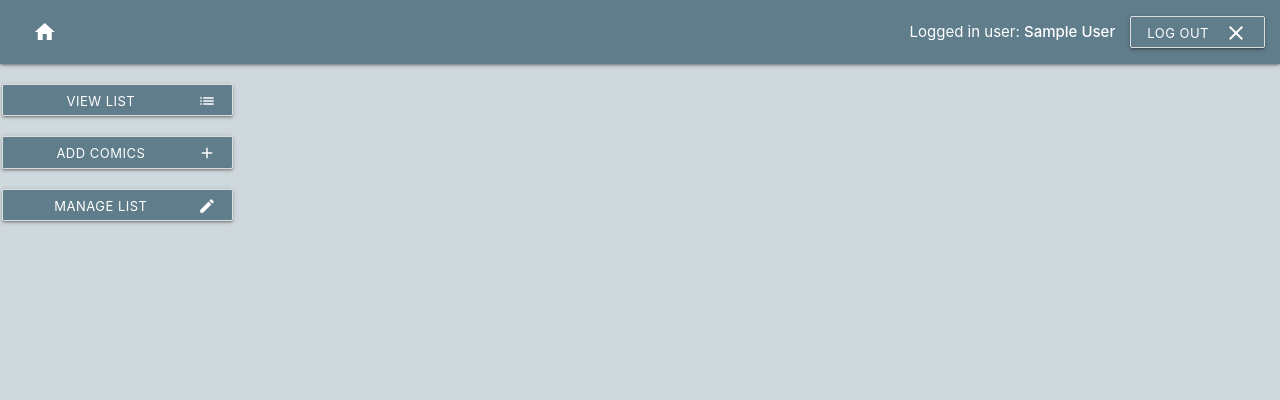
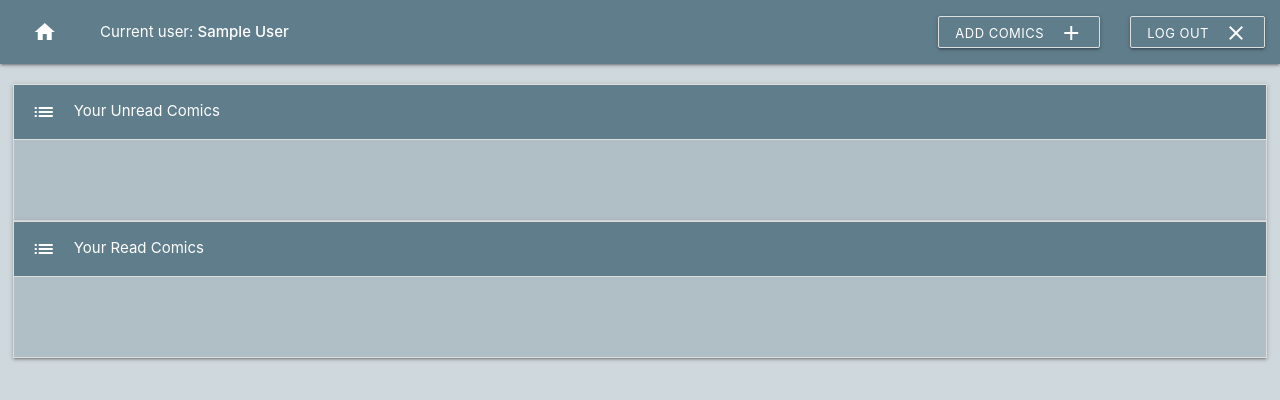
Before and after one commit to arjanvdmeij/msp-3-readlist, a Flask app: template templates/user_home.html in a window 1280 px wide. Shown: the top 400 px of the page. Run offline with Flask 2, Linux system fonts and the light colour scheme; the template is opened without the code that fills it, so the values that code supplies are empty; the visitor is signed in with stand-in values (Sample User, id 1); some libraries are stand-ins or nearby versions.

Commit message:
Page now contains the user's list in its default state Once user clicks the menu link to add comics, content is replaced by add_comics.html and restored once either the home or back button are clicked Basic content is similar to the add_comics page, with modifications to the source and button actions.

```diff
--- a/templates/user_home.html
+++ b/templates/user_home.html
@@ -5,8 +5,12 @@
       <div class="nav-wrapper blue-grey">
         <a href="{{url_for('index')}}" class="brand-logo left">&nbsp;&nbsp;<i class="material-icons right">home</i></a>
         <ul id="nav-mobile" class="right">
-          <li class="center">Logged in user: <strong>{{ session['user'] }}</strong></li>
+          {% block link_change %}
+          <li><a href="{{url_for('add_comics')}}" class="waves-effect waves-light btn-small blue-grey white-text one-px-border"><i class="material-icons right">add</i>Add Comics</a> {% endblock %}
             <li><a href="{{url_for('log_out')}}" class="waves-effect waves-light btn-small blue-grey white-text one-px-border"><i class="material-icons right">clear</i>Log out</a></li>
+        </ul>
+        <ul id="nav-mobile" class="left left-margin-100">
+          <li>Current user: <strong>{{ session['user'] }}</strong></li>
         </ul>
       </div>
     </nav>
@@ -16,22 +20,70 @@
   <!-- Add specific page content below! -->
   <div class="row"></div>
   <div class="row">
-    <div class="col s2 no-paddy">
+    <div class="col s12 no-paddy">
+      {% block user_content %}
+      <ul class="collapsible no-margin">
+        <li class="active">
+          <div class="collapsible-header blue-grey white-text">
+            <i class="material-icons">list</i>Your Unread Comics
+          </div>
+          <div class="collapsible-body blue-grey lighten-3">
             <div class="row">
-        <a class="full-width waves-effect waves-light btn-small blue-grey white-text one-px-border">
-                <i class="material-icons right">list</i>View list</a>
+              {% for comic in user_unread %}
+              <div class="col s12 m4">
+                <div class="card horizontal">
+                  <div class="card-image">
+                    <img src="{{comic.comic_image}}" alt="{{comic.comic_title}}">
                   </div>
-      <div class="row">
-        <a href="{{url_for('add_comics')}}" class="full-width waves-effect waves-light btn-small blue-grey white-text one-px-border">
-                <i class="material-icons right">add</i>Add Comics</a>
+                  <div class="card-stacked">
+                    <div class="card-content no-paddy title-align blue-grey lighten-2 white-text">
+                      {{comic.comic_title}}
                     </div>
-      <div class="row">
-        <a class="full-width waves-effect waves-light btn-small blue-grey white-text one-px-border">
-                <i class="material-icons right">create</i>Manage List</a>
+                    <div class="card-action no-paddy blue-grey lighten-2 white-text">
+                      <a href="{{url_for('mark_comic_read', mark_comic_id=comic._id)}}" class="full-width one-px-border right waves-effect waves-light btn-flat btn-small blue-grey white-text" onclick="markAsRead('{{comic.comic_title}}')">
+                          <i class="material-icons left">remove_circle_outline</i>Mark as read
+                      </a>
                     </div>
                   </div>
-    <div class="col s10 no-paddy">
-      {% block user_content %} {% endblock %}
+                </div>
+              </div>
+              {% endfor %}
+            </div>
+          </div>
+        </li>
+      </ul>
+      <ul class="collapsible no-margin">
+        <li class="active">
+          <div class="collapsible-header blue-grey white-text">
+            <i class="material-icons">list</i>Your Read Comics
+          </div>
+          <div class="collapsible-body blue-grey lighten-3">
+            <div class="row">
+              {% for comic in user_read %}
+              <div class="col s12 m4">
+                <div class="card horizontal">
+                  <div class="card-image">
+                    <img src="{{comic.comic_image}}" alt="{{comic.comic_title}}">
+                  </div>
+                  <div class="card-stacked">
+                    <div class="card-content no-paddy title-align blue-grey lighten-2 white-text">
+                      {{comic.comic_title}}
+                    </div>
+                    <div class="card-action no-paddy blue-grey lighten-2 white-text">
+                      <a href="{{url_for('comic_delete', delete_id=comic._id)}}" class="full-width one-px-border right waves-effect waves-light btn-flat btn-small blue-grey white-text" onclick="removeFromList('{{comic.comic_title}}')">
+                          <i class="material-icons left">delete_forever</i>Delete from list
+                      </a>
+                    </div>
+                  </div>
+                </div>
+              </div>
+              {% endfor %}
+            </div>
+          </div>
+        </li>
+      </ul>
+
+      {% endblock %}
     </div>
   </div>
 
```
Lines whose indentation alone changed are shown as unchanged.
